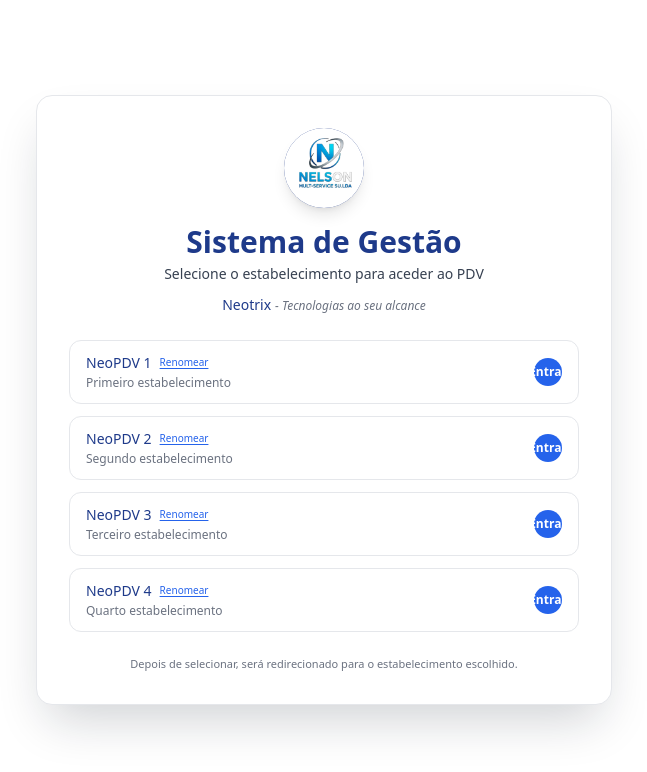
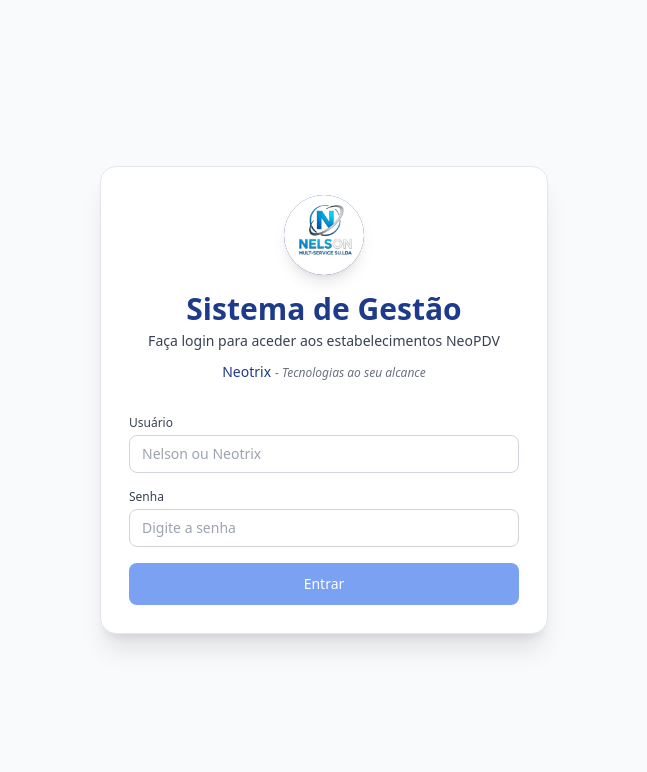
Before and after one commit to Alves-37/neocontrole, a React (Vite) app: page / in a window 1280 px wide. Shown: the top 772 px of the page, without its empty margins (316-963 px from the left). Built offline with nearby package versions, Linux system fonts and the light colour scheme.

Commit message:
adicionando login

```diff
--- a/src/App.jsx
+++ b/src/App.jsx
@@ -1,56 +1,74 @@
 import { useState } from 'react'
 
-const ESTABELECIMENTOS_PADRAO = [
-  {
-    id: 'neopdv1',
-    nome: 'NeoPDV 1',
-    descricao: 'Primeiro estabelecimento',
-    url: 'https://neopdv1.vercel.app/',
-  },
-  {
-    id: 'neopdv2',
-    nome: 'NeoPDV 2',
-    descricao: 'Segundo estabelecimento',
-    url: 'https://neopdv2.vercel.app/',
-  },
-  {
-    id: 'neopdv3',
-    nome: 'NeoPDV 3',
-    descricao: 'Terceiro estabelecimento',
-    url: 'https://neopdv3.vercel.app/',
-  },
-  {
-    id: 'neopdv4',
-    nome: 'NeoPDV 4',
-    descricao: 'Quarto estabelecimento',
-    url: 'https://neopdv4.vercel.app/',
-  },
-  // Adicione mais estabelecimentos aqui
-]
+const STORAGE_KEY = 'neocontrole_estabelecimentos_nomes'
+const AUTH_API_URL = import.meta.env.VITE_AUTH_API_URL || 'http://127.0.0.1:8001'
 
-const STORAGE_KEY = 'neocontrole_estabelecimentos_nomes'
-
-function carregarEstabelecimentos() {
+function aplicarNomesPersonalizados(lista) {
   try {
     const salvos = JSON.parse(localStorage.getItem(STORAGE_KEY) || '[]')
-    if (!Array.isArray(salvos) || salvos.length === 0) return ESTABELECIMENTOS_PADRAO
+    if (!Array.isArray(salvos) || salvos.length === 0) return lista
 
-    // Mesclar padrão com nomes salvos por id
-    return ESTABELECIMENTOS_PADRAO.map((padrao) => {
-      const custom = salvos.find((e) => e.id === padrao.id)
-      return custom && custom.nome
-        ? { ...padrao, nome: custom.nome }
-        : padrao
+    return lista.map((e) => {
+      const custom = salvos.find((c) => c.id === e.id)
+      return custom && custom.nome ? { ...e, nome: custom.nome } : e
     })
   } catch {
-    return ESTABELECIMENTOS_PADRAO
+    return lista
   }
 }
 
 function App() {
-  const [estabelecimentos, setEstabelecimentos] = useState(() => carregarEstabelecimentos())
+  const [step, setStep] = useState('login') // 'login' | 'select'
+  const [username, setUsername] = useState('')
+  const [password, setPassword] = useState('')
+  const [loginLoading, setLoginLoading] = useState(false)
+  const [loginError, setLoginError] = useState('')
+
+  const [usuarioNome, setUsuarioNome] = useState('')
+  const [token, setToken] = useState('')
+  const [estabelecimentos, setEstabelecimentos] = useState([])
   const [renameTarget, setRenameTarget] = useState(null)
   const [renameValue, setRenameValue] = useState('')
+
+  async function handleLoginSubmit(e) {
+    e.preventDefault()
+    if (!username || !password) return
+    setLoginLoading(true)
+    setLoginError('')
+    try {
+      const res = await fetch(`${AUTH_API_URL}/auth/login`, {
+        method: 'POST',
+        headers: {
+          'Content-Type': 'application/json',
+        },
+        body: JSON.stringify({ username, password }),
+      })
+      if (!res.ok) {
+        const data = await res.json().catch(() => null)
+        const msg = data?.detail || `Falha no login (HTTP ${res.status})`
+        throw new Error(msg)
+      }
+      const data = await res.json()
+
+      const lista = (data.estabelecimentos || []).map((e) => ({
+        id: e.id,
+        nome: e.nome,
+        descricao: '',
+        url: e.url_front,
+      }))
+
+      const comNomes = aplicarNomesPersonalizados(lista)
+
+      setToken(data.access_token || '')
+      setUsuarioNome(data.usuario || username)
+      setEstabelecimentos(comNomes)
+      setStep('select')
+    } catch (err) {
+      setLoginError(err.message || 'Falha ao autenticar')
+    } finally {
+      setLoginLoading(false)
+    }
+  }
 
   const handleSelect = (url) => {
     if (!url) return
@@ -89,30 +107,86 @@ function App() {
   }
 
   return (
-    <div className="min-h-screen bg-white flex items-center justify-center px-4 relative">
-      <div className="w-full max-w-xl bg-white rounded-2xl shadow-2xl shadow-slate-900/20 border border-gray-200 p-6 sm:p-8">
+    <div className="min-h-screen bg-gray-50 flex items-center justify-center px-3 py-6 relative">
+      <div className="w-full max-w-md bg-white rounded-2xl shadow-xl shadow-slate-900/10 border border-gray-200 p-5 sm:p-7">
         {/* Header com logo, inspirado no login do Android-pdv3 */}
-        <div className="mb-6 text-center">
-          <div className="mx-auto h-20 w-20 bg-blue-900 rounded-full flex items-center justify-center mb-4 overflow-hidden shadow-lg">
+        <div className="mb-6 sm:mb-8 text-center">
+          <div className="mx-auto h-16 w-16 sm:h-20 sm:w-20 bg-blue-900 rounded-full flex items-center justify-center mb-4 overflow-hidden shadow-lg">
             <img
               src="/nelson.jpg"
               alt="Nelson"
               className="h-full w-full object-cover"
             />
           </div>
-          <h1 className="text-2xl sm:text-3xl font-bold text-blue-900 mb-1">
+          <h1 className="text-xl sm:text-3xl font-bold text-blue-900 mb-1">
             Sistema de Gestão
           </h1>
+          {step === 'login' ? (
+            <p className="text-sm text-gray-700">
+              Faça login para aceder aos estabelecimentos NeoPDV
+            </p>
+          ) : (
             <p className="text-sm text-gray-700">
               Selecione o estabelecimento para aceder ao PDV
             </p>
+          )}
           <div className="mt-2">
             <span className="text-sm font-medium text-blue-900">Neotrix</span>
             <span className="text-xs text-gray-500 italic ml-1">- Tecnologias ao seu alcance</span>
           </div>
+          {step === 'select' && usuarioNome && (
+            <p className="mt-2 text-xs text-gray-500">
+              Sessão de: <span className="font-medium text-blue-900">{usuarioNome}</span>
+            </p>
+          )}
         </div>
 
-        <div className="space-y-3">
+        {step === 'login' ? (
+          <form onSubmit={handleLoginSubmit} className="space-y-4">
+            {loginError && (
+              <div className="bg-red-50 border border-red-200 text-red-700 px-3 py-2 rounded-lg text-xs">
+                {loginError}
+              </div>
+            )}
+            <div>
+              <label className="block text-xs font-medium text-gray-700 mb-1" htmlFor="username">
+                Usuário
+              </label>
+              <input
+                id="username"
+                type="text"
+                autoComplete="username"
+                value={username}
+                onChange={(e) => setUsername(e.target.value)}
+                className="w-full border border-gray-300 rounded-lg px-3 py-2 text-sm focus:outline-none focus:ring-2 focus:ring-blue-500 focus:border-blue-500"
+                placeholder="Nelson ou Neotrix"
+              />
+            </div>
+            <div>
+              <label className="block text-xs font-medium text-gray-700 mb-1" htmlFor="password">
+                Senha
+              </label>
+              <input
+                id="password"
+                type="password"
+                autoComplete="current-password"
+                value={password}
+                onChange={(e) => setPassword(e.target.value)}
+                className="w-full border border-gray-300 rounded-lg px-3 py-2 text-sm focus:outline-none focus:ring-2 focus:ring-blue-500 focus:border-blue-500"
+                placeholder="Digite a senha"
+              />
+            </div>
+            <button
+              type="submit"
+              disabled={!username || !password || loginLoading}
+              className="w-full flex justify-center items-center py-2.5 px-4 border border-transparent text-sm font-medium rounded-lg text-white bg-blue-600 hover:bg-blue-700 focus:outline-none focus:ring-2 focus:ring-offset-2 focus:ring-blue-500 disabled:opacity-60 disabled:cursor-not-allowed"
+            >
+              {loginLoading ? 'Entrando...' : 'Entrar'}
+            </button>
+          </form>
+        ) : (
+          <>
+            <div className="space-y-3 sm:space-y-4">
               {estabelecimentos.map((estab) => (
                 <div
                   key={estab.id}
@@ -159,6 +233,8 @@ function App() {
             <p className="mt-6 text-[11px] text-center text-gray-500">
               Depois de selecionar, será redirecionado para o estabelecimento escolhido.
             </p>
+          </>
+        )}
       </div>
 
       {renameTarget && (
```
Also changed, not shown: 1 other file (tests, documents, lock files or other folders). Lines whose indentation alone changed are shown as unchanged.
